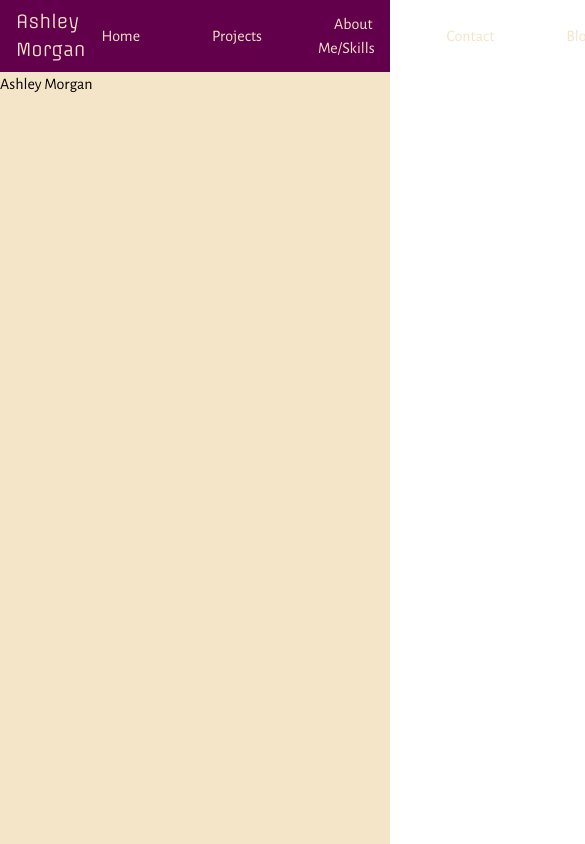
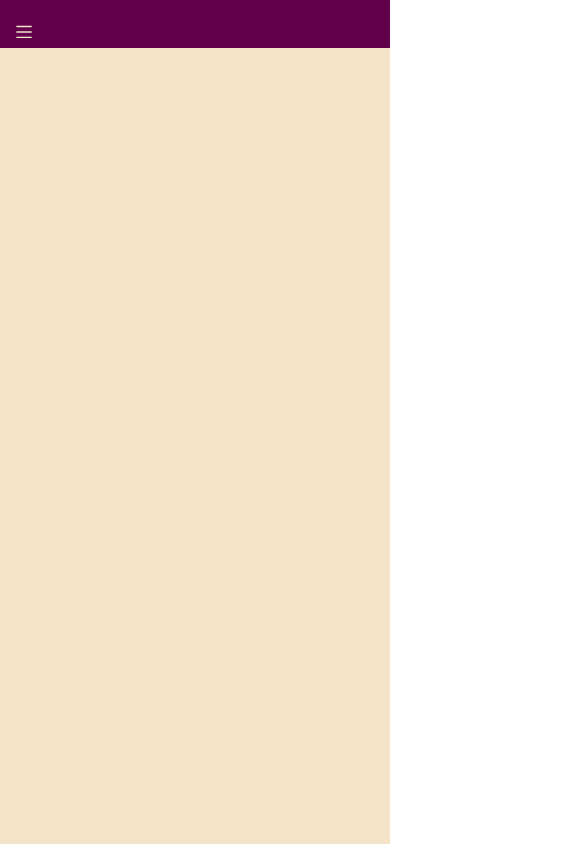
Before and after one commit to AshlavaDev/portfolio, a Next.js app: page / in a window 390 px wide. Shown: the top 844 px of the page, 585 px wide, since content can reach past the window. Built offline with nearby package versions, Linux system fonts and the light colour scheme.

Commit message:
make navbar mobile responsive

```diff
--- a/app/globals.css
+++ b/app/globals.css
@@ -11,3 +11,9 @@
   font-family: "Offside";
   src: url('../public/fonts/Offside-Regular.ttf');
 }
+
+@layer components {
+  .navLink {
+    @apply hover:bg-cream hover:text-burgundy py-1 px-2 md:py-2 md:px-4 rounded;
+  }
+}
--- a/components/NavBar.tsx
+++ b/components/NavBar.tsx
@@ -1,36 +1,51 @@
+'use client'
+
 import Link from 'next/link';
-import React from 'react';
+import { useState } from 'react';
+import { TfiClose } from 'react-icons/tfi';
+import { SlMenu } from "react-icons/sl";
+
 
 type Props = {}
 
 export default function NavBar({}: Props) {
+
+  const [isOpen, setIsOpen] = useState(false);
+
   return (
-    <header className='font-alegreya bg-burgundy min-w-full text-cream px-4 md:px-8 py-2 md:py-4 flex items-center justify-between'>
-      <h2 className='font-offside text-lg md:text-2xl'>Ashley Morgan</h2>
-      <nav className='text-md md:text-lg'>
-        <ul className='flex items-center gap-x-10'>
+    <header className='font-alegreya bg-burgundy min-w-full text-cream px-4 md:px-8 py-2 md:py-4 flex flex-col md:flex-row gap-y-4 md:items-center md:justify-between fixed w-full z-20 top-0 left-0'>
+      <div className='flex justify-between items-center space-x-2'>
+        {/*TODO: Add Logo */}
+        <h2 className='font-offside text-2xl hidden md:block'>Ashley Morgan</h2>
+      </div>
+      <button className='block md:hidden' onClick={() => setIsOpen(!isOpen)}>
+        <span className="sr-only">Open main menu</span>
+        <SlMenu />
+      </button>
+      <nav className={`w-full block md:flex md:w-auto ${isOpen ? "block" : "hidden"}`}>
+        <ul className='text-md md:text-lg md:flex md:flex-row md:gap-x-10 gap-y-5 md:items-center'>
           <li>
-            <Link href='' className='hover:bg-cream hover:text-burgundy py-2 px-4 rounded'>
+            <Link href='' className='navLink'>
               Home
             </Link>
           </li>
           <li>
-            <Link href='' className='hover:bg-cream hover:text-burgundy py-2 px-4 rounded'>
+            <Link href='' className='navLink'>
               Projects
             </Link>
           </li>
           <li>
-            <Link href='' className='hover:bg-cream hover:text-burgundy py-2 px-4 rounded'>
+            <Link href='' className='navLink'>
               About Me/Skills
             </Link>
           </li>
           <li>
-            <Link href='' className='hover:bg-cream hover:text-burgundy py-2 px-4 rounded'>
+            <Link href='' className='navLink'>
               Contact
             </Link>
           </li>
           <li>
-            <Link href='https://ashleys-accessibility.hashnode.dev/' className='hover:bg-cream hover:text-burgundy py-2 px-4 rounded'>
+            <Link href='https://ashleys-accessibility.hashnode.dev/' className='navLink'>
               Blog
             </Link>
           </li>
--- a/package.json
+++ b/package.json
@@ -19,6 +19,7 @@
     "postcss": "8.4.24",
     "react": "18.2.0",
     "react-dom": "18.2.0",
+    "react-icons": "^4.9.0",
     "tailwindcss": "3.3.2",
     "typescript": "5.0.4"
   }
```
Also changed, not shown: 2 other files (tests, documents, lock files or other folders).
